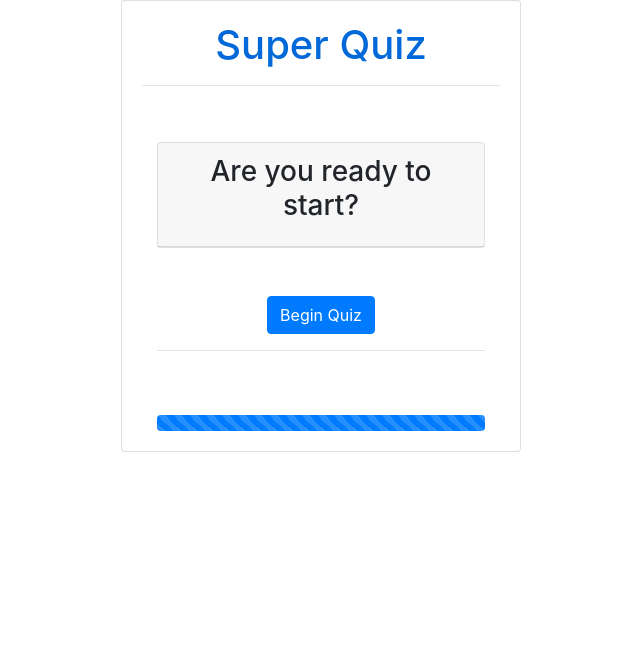
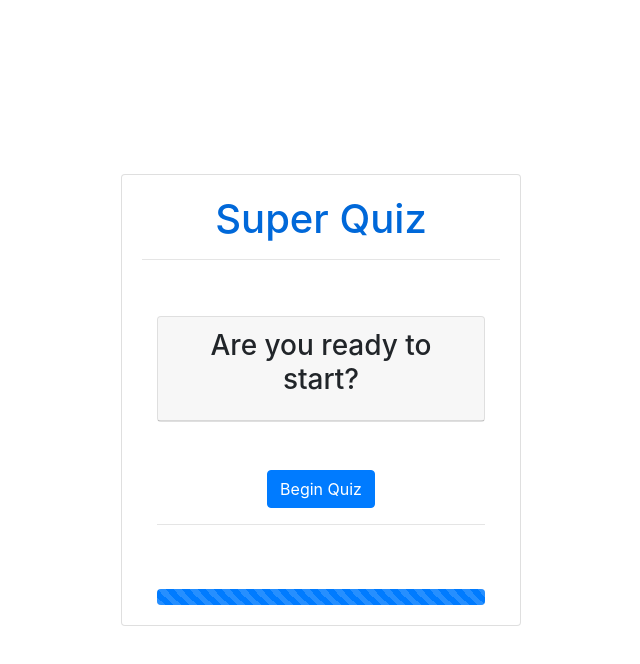
Before and after one commit to FineasA/super-quiz, a Vue app: page / in a window 1280 px wide. Shown: the top 664 px of the page, without its empty margins (319-959 px from the left). Built offline with nearby package versions, Linux system fonts and the light colour scheme.

Commit message:
more styling

```diff
--- a/src/App.vue
+++ b/src/App.vue
@@ -1,5 +1,5 @@
 <template>
-  <div class="container d-flex justify-content-center">
+  <div class="container d-flex justify-content-center vertical-center">
     <div class="row">
       <div class="card" style="width: 25rem;">
         <div class="card-body">
@@ -84,7 +84,14 @@ export default {
 </script>
 
 <style>
+.vertical-center {
+  min-height: 100%; /* Fallback for browsers do NOT support vh unit */
+  min-height: 100vh; /* These two lines are counted as one :-)       */
+
+  display: flex;
+  align-items: center;
+}
 .slide-fade-enter-active {
-  transition: all 0.3s ease;
+  transition: all 1s ease;
 }
 </style>
--- a/src/components/Loser.vue
+++ b/src/components/Loser.vue
@@ -20,10 +20,10 @@ export default {
 
 <style>
 .fade-enter-active {
-  transition: all 0.3s ease;
+  transition: all 1s ease;
 }
 .fade-leave-active {
-  transition: all 0.3s ease;
+  transition: all 1s ease;
 }
 .slide-fade-enter,
 .slide-fade-leave-to .slide-fade-leave-active {
```
